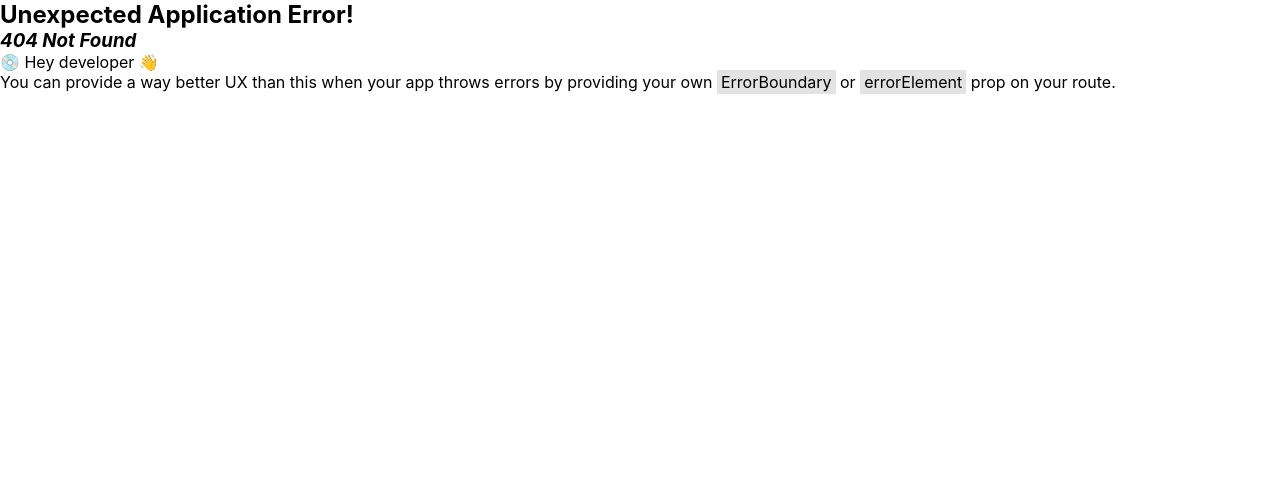
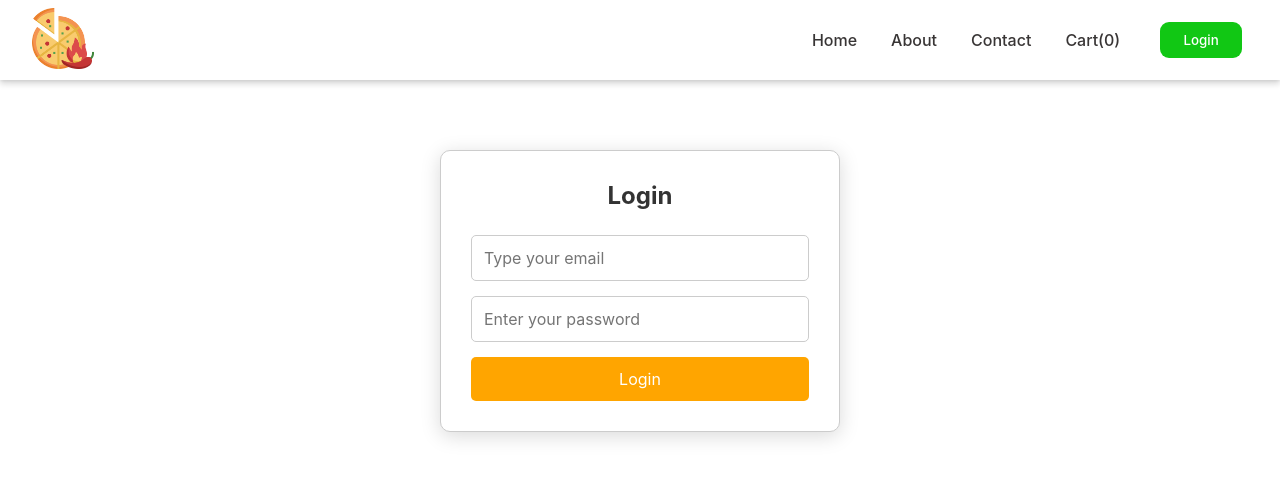
Before and after one commit to striverz/FoodHub, a React (Vite) app: page /login in a window 1280 px wide. Before the commit this address had no page. Shown: the top 478 px of the page. Built offline with nearby package versions, Linux system fonts and the light colour scheme.

Commit message:
added the login/logout functionality to our application

```diff
--- a/src/components/Contact/Contact.css
+++ b/src/components/Contact/Contact.css
@@ -6,9 +6,9 @@
     display: flex;
     justify-content: center;
     align-items: center;
-    background-color: #f7f7f7; /* Light background */
+
     border-radius: 12px; /* Rounded corners */
-    box-shadow: 0 4px 15px rgba(0, 0, 0, 0.1); /* Soft shadow */
+
     height: 500px;
     width: 100%;
     max-width: 1200px;
@@ -22,7 +22,8 @@
 .contact-left {
     /* border: solid black 1px; */
     padding: 20px;
-    width: 420px;
+    width: 500px;
+
 
 }
 .contact-left img{
@@ -36,13 +37,14 @@
     padding: 20px;
     background-color: #fff;
     border-radius: 12px;
-    box-shadow: 0 4px 15px rgba(0, 0, 0, 0.1);
+
     display: flex;
     flex-direction: column;
     width: 100%;
     max-width: 400px;
     gap: 15px;
     flex: 1;
+
 }
 
 /* Form heading */
--- a/src/components/Contact/Contact.js
+++ b/src/components/Contact/Contact.js
@@ -6,6 +6,7 @@ const Contact=()=>{
     return(
         <div className="contact">
             <div className="contact-left">
+
                 <img src={burger}></img>
             </div>
             <form className="contact-right">
--- /dev/null
+++ b/src/components/Login/Login.css
@@ -0,0 +1,77 @@
+.login-cmp {
+    margin-top: 150px !important;
+    border: solid 1px #ccc; /* Changed to a lighter gray for a softer look */
+    border-radius: 10px; /* Slightly increased border-radius for a softer edge */
+    padding: 30px; /* Increased padding for more space */
+    box-shadow: 0 4px 20px rgba(0, 0, 0, 0.15); /* Softer shadow for depth */
+    display: flex;
+    flex-direction: column;
+    align-items: center;
+    max-width: 400px;
+    margin-left: auto;
+    margin-right: auto;
+    background-color: #ffffff;
+    transition: all 0.3s ease; /* Smooth transition for hover effects */
+
+}
+
+.login-cmp h1 {
+    margin-bottom: 25px; /* Increased margin for better spacing */
+    color: #333;
+    font-size: 24px; /* Larger font size for better visibility */
+}
+
+.login-form {
+    display: flex;
+    flex-direction: column;
+    width: 100%;
+}
+
+.login-form input {
+    padding: 12px; /* Increased padding for comfort */
+    margin-bottom: 15px;
+    border: 1px solid #ccc;
+    border-radius: 5px;
+    width: 100%;
+    font-size: 16px;
+    transition: border-color 0.3s ease; /* Smooth transition for border color */
+}
+
+.login-form input:focus {
+    border-color: #007BFF; /* Primary color focus */
+    outline: none;
+}
+
+.log {
+    padding: 12px; /* Slightly increased padding for a button */
+    background-color: #FFA500; /* Orange color for the button */
+    color: white;
+    border: none;
+    border-radius: 5px; /* Softer edges */
+    cursor: pointer;
+    font-size: 16px;
+    transition: background-color 0.3s ease, transform 0.3s ease; /* Smooth transitions for background and scaling */
+    text-align: center;
+    text-decoration: none;
+}
+
+.login-form .log:hover {
+    background-color: rgb(24, 205, 8); /* Change to a vibrant green on hover */
+    transform: translateY(-2px); /* Lift effect on hover */
+}
+
+/* Responsive styles */
+@media (max-width: 480px) {
+    .login-cmp {
+        margin-top: 50px;
+        padding: 20px; /* Adjust padding for smaller screens */
+    }
+
+    .login-form input {
+        font-size: 14px;
+    }
+
+    .log {
+        font-size: 14px; /* Adjust button font size for mobile */
+    }
+}
--- /dev/null
+++ b/src/components/Login/Login.js
@@ -0,0 +1,19 @@
+import React from 'react';
+import "./Login.css";
+import { Link } from 'react-router-dom';
+
+const Login = () => {
+  return (
+    <div className="login-cmp">
+      <h1>Login</h1>
+      <form className="login-form">
+        <input type="email" placeholder="Type your email" required />
+        <input type="password" placeholder="Enter your password" required />
+        <Link to="/" className="log">Login</Link>
+
+      </form>
+    </div>
+  );
+};
+
+export default Login;
--- a/src/components/Navbar/Navbar.js
+++ b/src/components/Navbar/Navbar.js
@@ -26,10 +26,11 @@ const Navbar=()=>{
                 </div>
 
                 <div>
-                    <button className={ loginBtn ? "login-btn" : "logout-btn"} onClick={()=>{
+                    <Link to={loginBtn ? "/login" : "/"}><button className={ loginBtn ? "login-btn" : "logout-btn"} onClick={()=>{
                         setLoginBtn(!loginBtn);
 
                     }}>{loginBtn ? "Login" : "Logout"}</button>
+                    </Link>
                 </div>
 
 
```
Also changed, not shown: src/App.js (+8 -1 lines).
